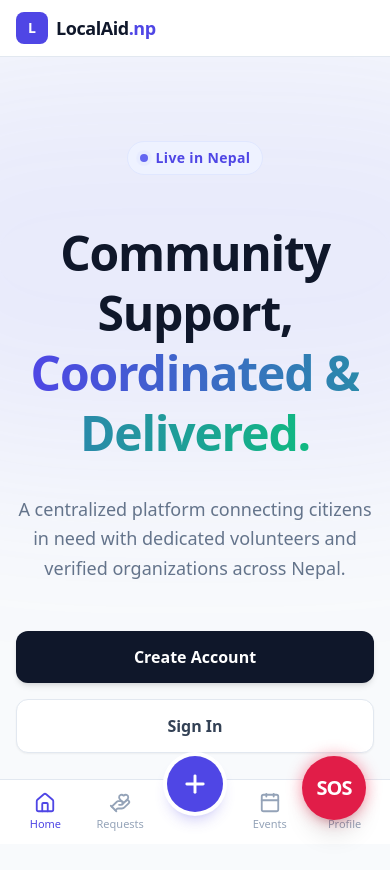
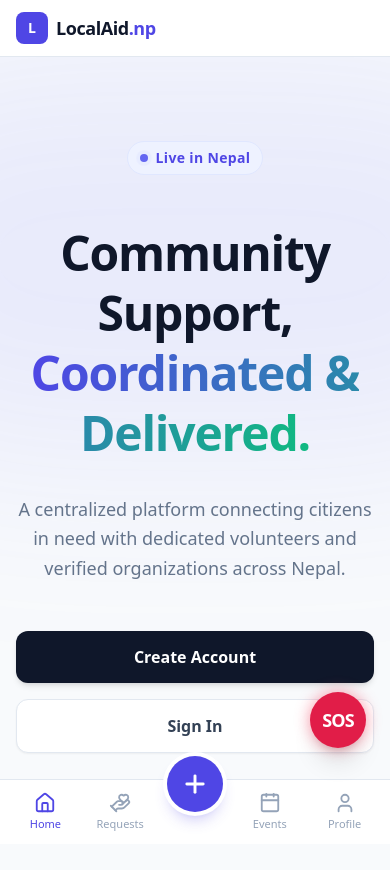
Before and after one commit to SalonChand/localaid-nepal, a React (Vite) app in the folder frontend/: page / in a window 390 px wide. Shown: the top 870 px of the page. Built offline with nearby package versions, Linux system fonts and the light colour scheme.

Commit message:
Fix SOS button position to clear bottom nav

```diff
--- a/frontend/src/components/common/SOSButton.jsx
+++ b/frontend/src/components/common/SOSButton.jsx
@@ -4,7 +4,7 @@ const SOSButton = () => {
   const [isOpen, setIsOpen] = useState(false);
 
   // Official Emergency Numbers for Nepal
-  const emergencyContacts =[
+  const emergencyContacts = [
     { name: 'Police Control', number: '100', color: 'bg-blue-600' },
     { name: 'Fire Brigade', number: '101', color: 'bg-orange-600' },
     { name: 'Ambulance', number: '102', color: 'bg-emerald-600' },
@@ -14,7 +14,13 @@ const SOSButton = () => {
   ];
 
   return (
-    <div className="fixed bottom-6 right-6 z-[100] flex flex-col items-end">
+    // bottom-24 on mobile clears the fixed bottom nav; md:bottom-6 restores
+    // the normal position on desktop (no bottom nav there).
+    // Extra safe-area padding keeps it above the iPhone home indicator.
+    <div
+      className="fixed right-6 bottom-24 md:bottom-6 z-[100] flex flex-col items-end"
+      style={{ marginBottom: 'env(safe-area-inset-bottom)' }}
+    >
 
       {/* Expanded Menu */}
       {isOpen && (
@@ -47,19 +53,20 @@ const SOSButton = () => {
         </div>
       )}
 
-      {/* Floating Action Button */}
+      {/* Floating Action Button — smaller on mobile so it reads as secondary to the + */}
       <button
         onClick={() => setIsOpen(!isOpen)}
         className="relative group focus:outline-none"
+        aria-label="Emergency contacts"
       >
         <div className={`absolute inset-0 bg-rose-500 rounded-full blur opacity-60 group-hover:opacity-100 transition-opacity duration-300 ${!isOpen ? 'animate-pulse' : ''}`}></div>
-        <div className={`relative flex items-center justify-center w-16 h-16 rounded-full shadow-xl transition-transform duration-300 ${isOpen ? 'bg-slate-800 rotate-45' : 'bg-rose-600 hover:scale-105'}`}>
+        <div className={`relative flex items-center justify-center w-14 h-14 md:w-16 md:h-16 rounded-full shadow-xl transition-transform duration-300 ${isOpen ? 'bg-slate-800 rotate-45' : 'bg-rose-600 hover:scale-105'}`}>
           {isOpen ? (
-            <svg className="w-8 h-8 text-white" fill="none" viewBox="0 0 24 24" stroke="currentColor">
+            <svg className="w-7 h-7 md:w-8 md:h-8 text-white" fill="none" viewBox="0 0 24 24" stroke="currentColor">
               <path strokeLinecap="round" strokeLinejoin="round" strokeWidth={2.5} d="M6 18L18 6M6 6l12 12" />
             </svg>
           ) : (
-            <span className="text-white font-black text-xl tracking-tighter">SOS</span>
+            <span className="text-white font-black text-lg md:text-xl tracking-tighter">SOS</span>
           )}
         </div>
       </button>
```
